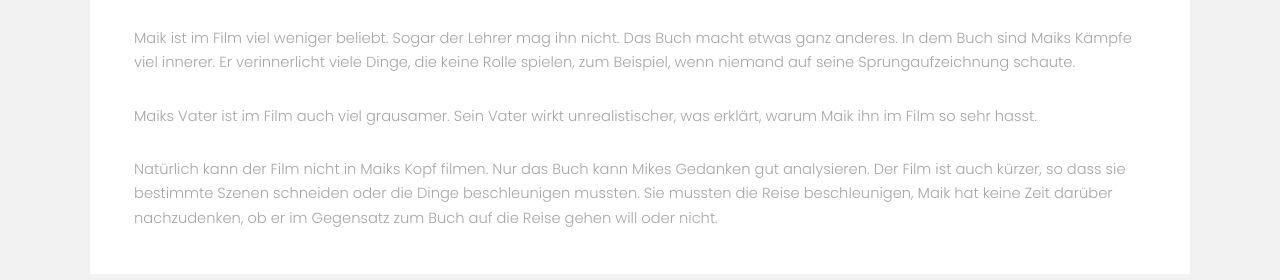
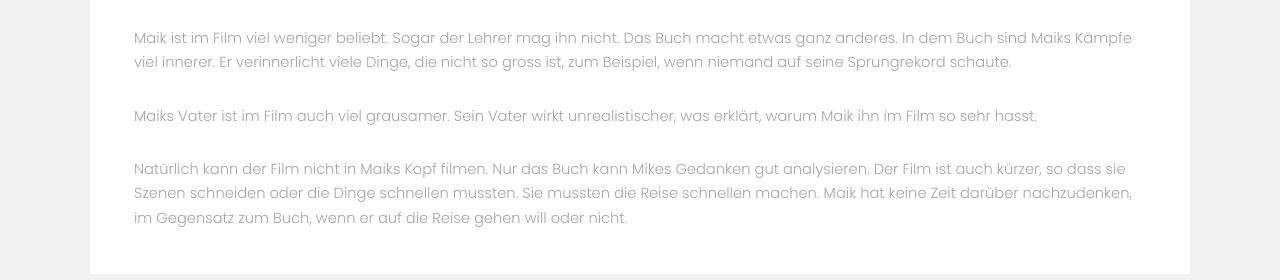
Before and after one commit to EvanLerner/tschickanalysis.github.io, a plain HTML site: page anders.html in a window 1280 px wide. Shown: the part 811-1091 px from the top of the page. Drawn offline with Linux system fonts and the light colour scheme.

Commit message:
updated anders writing

```diff
--- a/anders.html
+++ b/anders.html
@@ -49,13 +49,13 @@
 							</header>
 							<p>Maik ist im Film viel weniger beliebt. Sogar der Lehrer mag ihn nicht. Das Buch macht etwas ganz anderes.
 								 In dem Buch sind Maiks Kämpfe viel innerer. Er verinnerlicht viele Dinge,
-								 die keine Rolle spielen, zum Beispiel, wenn niemand auf seine Sprungaufzeichnung schaute.</p>
+								 die nicht so gross ist, zum Beispiel, wenn niemand auf seine Sprungrekord schaute.</p>
 
 							<p> Maiks Vater ist im Film auch viel grausamer. Sein Vater wirkt unrealistischer, was erklärt, warum Maik ihn im Film so sehr hasst.	</p>
 
 							<p>Natürlich kann der Film nicht in Maiks Kopf filmen. Nur das Buch kann Mikes Gedanken gut analysieren.
-								Der Film ist auch kürzer, so dass sie bestimmte Szenen schneiden oder die Dinge beschleunigen mussten.
-								Sie mussten die Reise beschleunigen, Maik hat keine Zeit darüber nachzudenken, ob er im Gegensatz zum Buch auf die Reise gehen will oder nicht.</p>
+								Der Film ist auch kürzer, so dass sie Szenen schneiden oder die Dinge schnellen mussten.
+								Sie mussten die Reise schnellen machen. Maik hat keine Zeit darüber nachzudenken, im Gegensatz zum Buch, wenn er auf die Reise gehen will oder nicht.</p>
 						</div>
 					</div>
 				</div>
```
